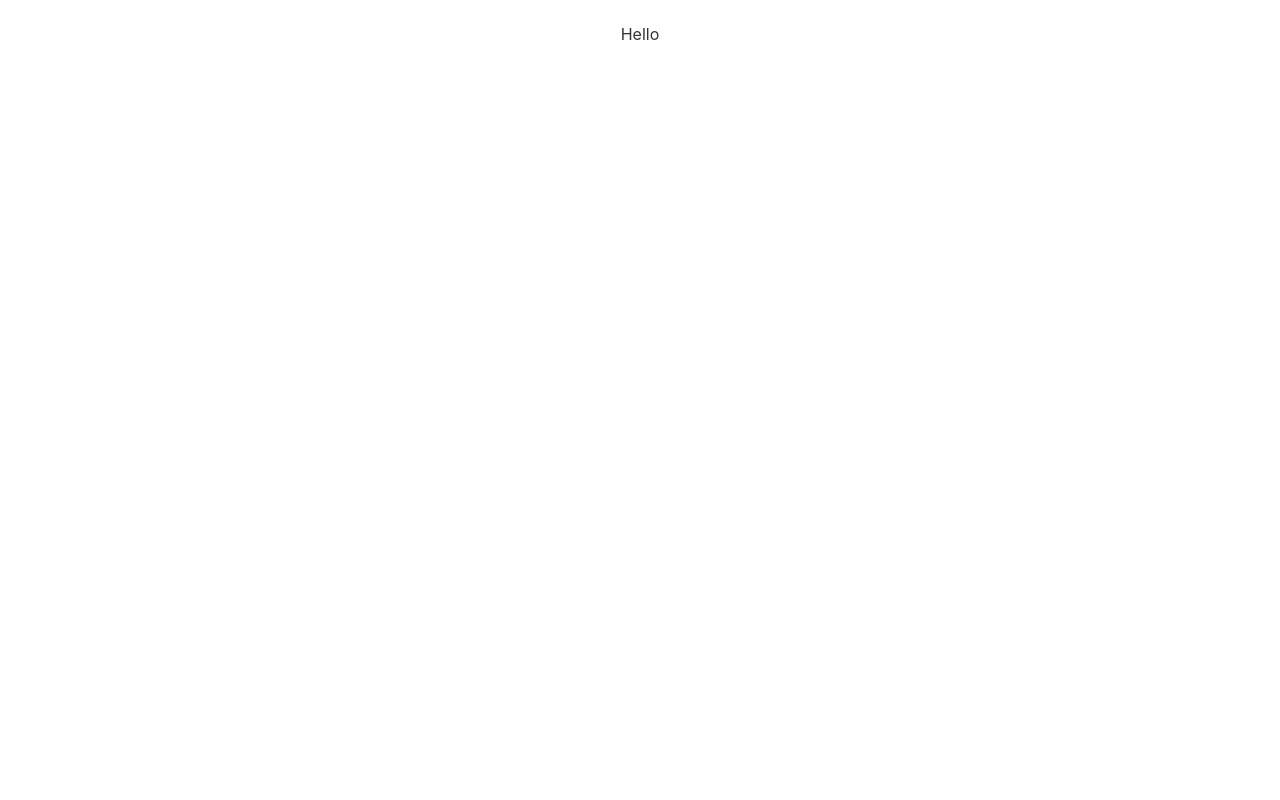
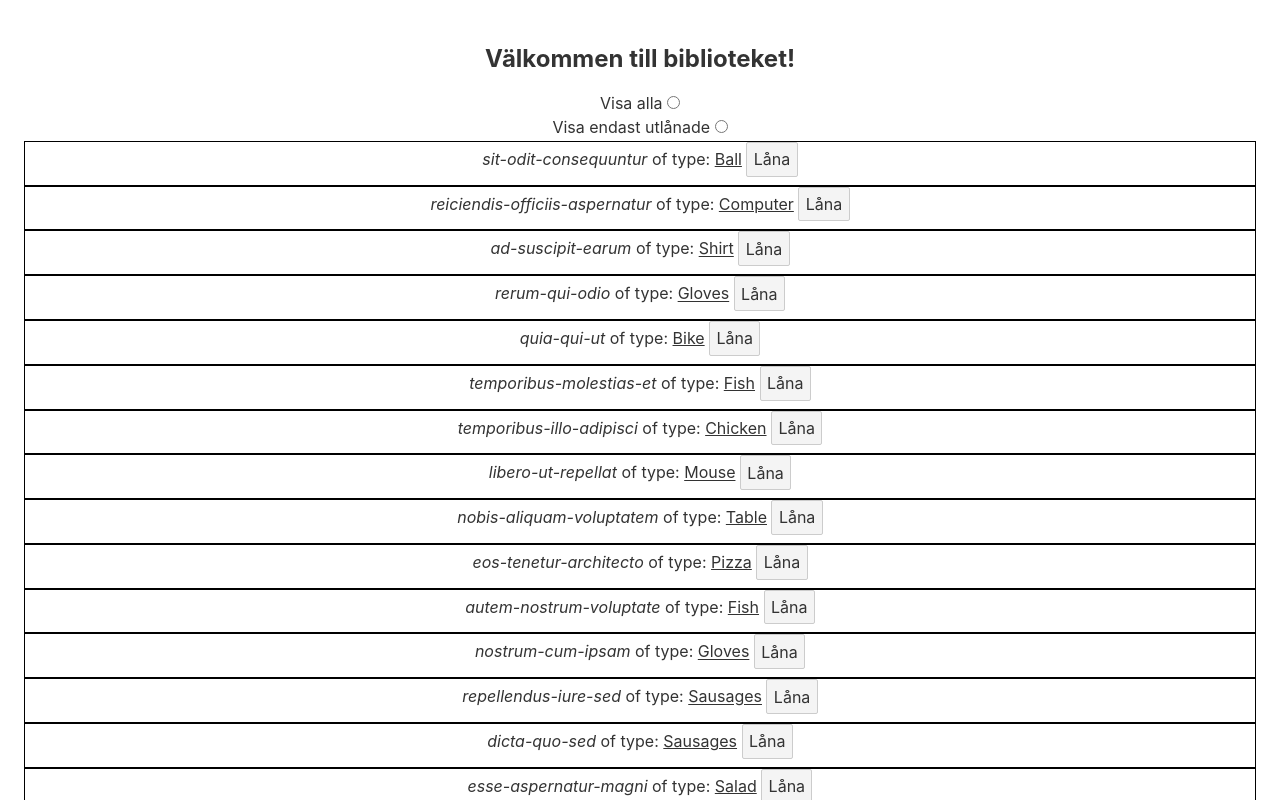
Before and after one commit to EmilNilsson12/svelte-library, a Svelte app: page / in a window 1280 px wide. Shown: the top 800 px of the page. Built offline with nearby package versions, Linux system fonts and the light colour scheme; data requests are answered from the project's data file.

Commit message:
Successfully fetch from json-server and render all contents

```diff
--- a/src/App.svelte
+++ b/src/App.svelte
@@ -1,12 +1,12 @@
 <script>
-    export let name;
+    import Bibliotek from './components/Bibliotek.svelte';
 </script>
 
 <style>
     main {
         text-align: center;
         padding: 1em;
-        max-width: 240px;
+        max-width: 420px;
         margin: 0 auto;
     }
 
@@ -24,4 +24,6 @@
     }
 </style>
 
-<main>Hello</main>
+<main>
+    <Bibliotek />
+</main>
--- /dev/null
+++ b/src/components/Bibliotek.svelte
@@ -0,0 +1,52 @@
+<script>
+    import { onMount } from 'svelte';
+
+    import Bibliotekartikel from './Bibliotekartikel.svelte';
+    let libraryArticles = [];
+
+    async function getLibraryArticles() {
+        const res = await fetch(`http://localhost:3000/content`);
+        const data = await res.json();
+        if (res.ok) {
+            console.dir(data);
+            console.log(data);
+            posts = [...data];
+            return data;
+        } else {
+            throw new Error(text);
+        }
+    }
+    let promise;
+    onMount(() => {
+        promise = getLibraryArticles();
+    });
+
+    export let posts = [1, 2];
+</script>
+
+<style></style>
+
+<div>
+    <h2>Välkommen till biblioteket!</h2>
+    <label>
+        Visa alla
+        <input name="toggle" type="radio" />
+    </label>
+    <label>
+        Visa endast utlånade
+        <input name="toggle" type="radio" />
+    </label>
+    {#each posts as articleData}
+        <div>
+            <Bibliotekartikel {articleData} />
+        </div>
+    {/each}
+
+    {#await promise}
+        <p>Fetching data...</p>
+    {:then data}
+        <pre>{JSON.stringify(data, null, 2)}</pre>
+    {:catch error}
+        <p>Error...</p>
+    {/await}
+</div>
--- /dev/null
+++ b/src/components/Bibliotekartikel.svelte
@@ -0,0 +1,14 @@
+<script>
+    export let articleData = {};
+</script>
+
+<style>
+    div {
+        border: 1px solid black;
+    }
+</style>
+
+<div>
+    <em>{articleData.titel}</em> of type: <u>{articleData.type}</u>
+    <button>Låna</button>
+</div>
--- a/src/main.js
+++ b/src/main.js
@@ -1,10 +1,7 @@
 import App from './App.svelte';
 
 const app = new App({
-	target: document.body,
-	props: {
-		name: 'world'
-	}
+    target: document.body,
 });
 
 export default app;
```
